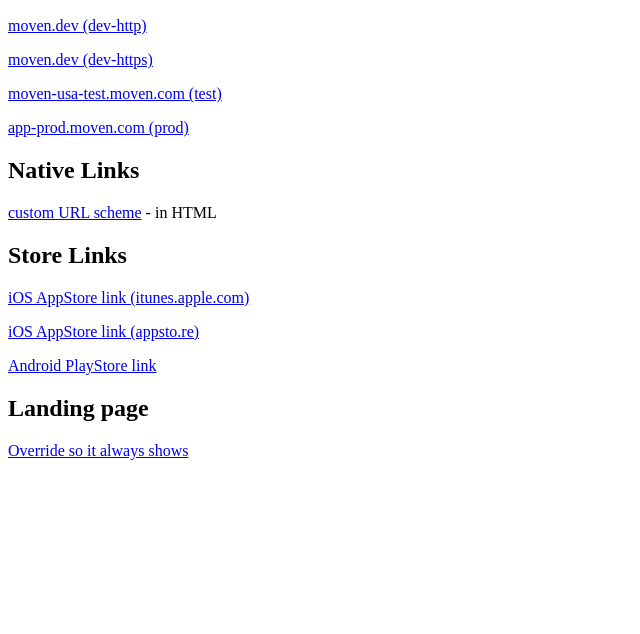
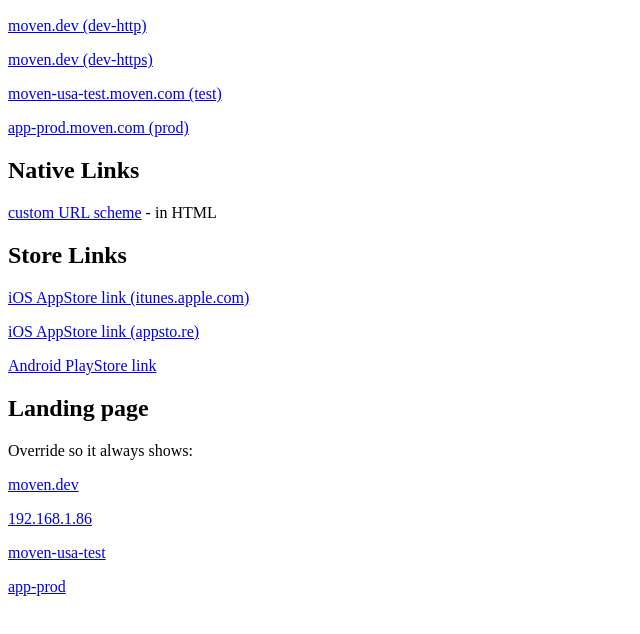
Before and after one commit to indrajithbandara/deeplink, a plain HTML site: page index.html in a window 1280 px wide. Shown: the part 96-730 px from the top of the page, without its empty margins (0-640 px from the left). Drawn offline with Linux system fonts and the light colour scheme.

Commit message:
added override link to landing page (multiple host names)wq

```diff
--- a/index.html
+++ b/index.html
@@ -22,7 +22,11 @@
 
 <h2>Landing page</h2>
 
-<p><a href="http://moven.dev/deeplink?action=addmoney&override=1">Override so it always shows</a></p>
+<p>Override so it always shows:</p>
+<p><a href="http://moven.dev/deeplink?action=addmoney&override=1">moven.dev</a></p>
+<p><a href="http://192.168.1.86/deeplink?action=addmoney&override=1">192.168.1.86</a></p>
+<p><a href="http://moven-usa-test.moven.com/deeplink?action=addmoney&override=1">moven-usa-test</a></p>
+<p><a href="http://app-prod.moven.com/deeplink?action=addmoney&override=1">app-prod</a></p>
 
 </body>
 </html>
```
